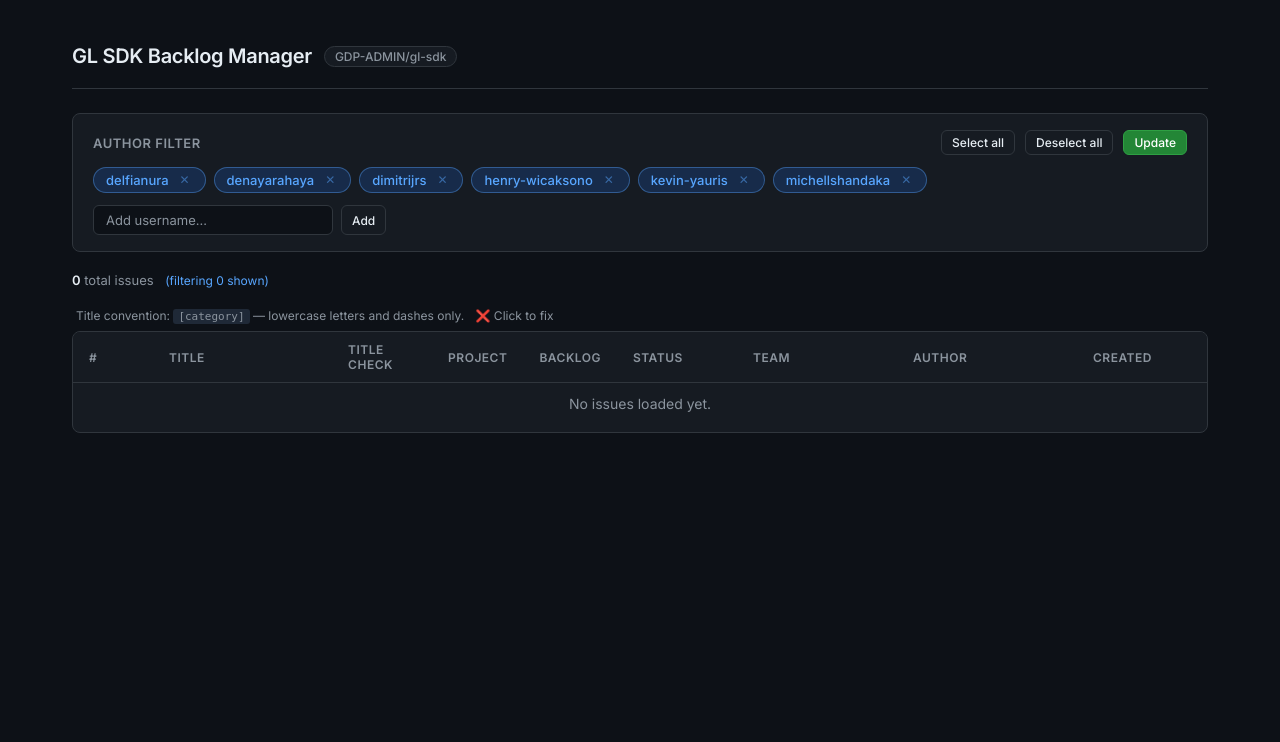
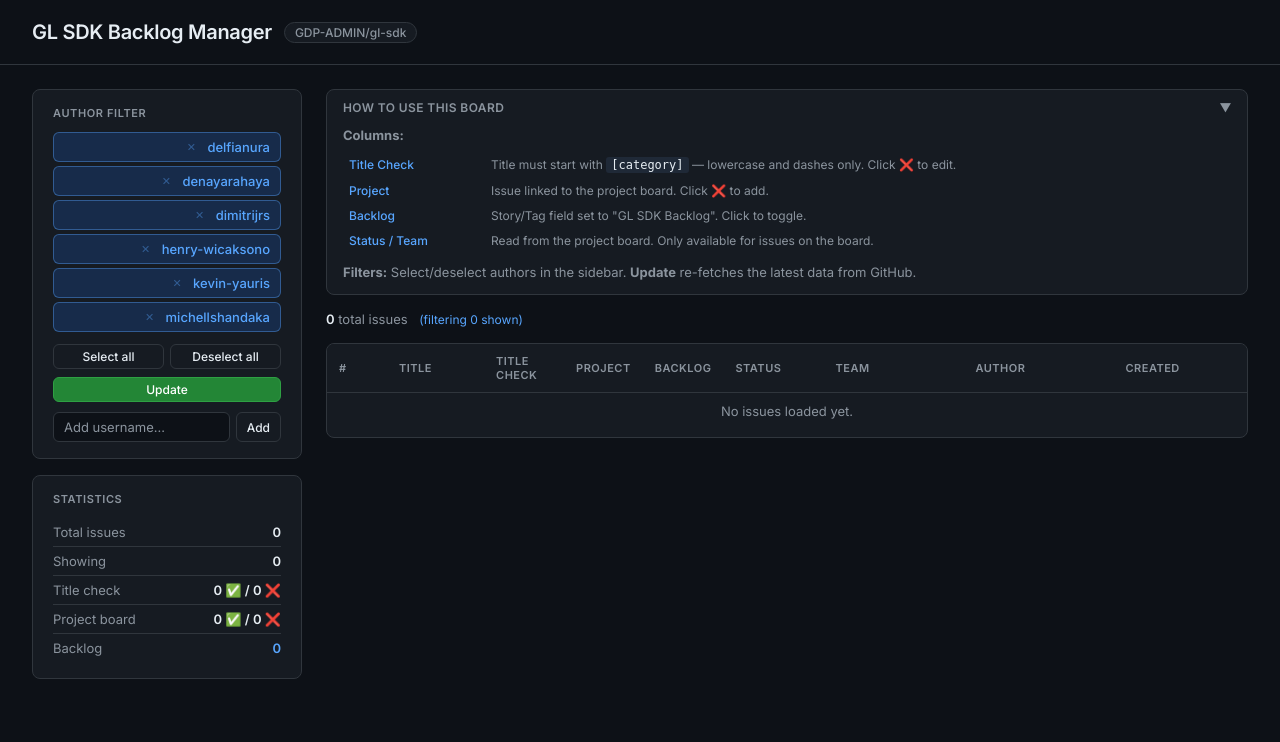
Before and after one commit to henry-wicaksono/gl-sdk-backlog-manager, a Flask app: page / in a window 1280 px wide. Shown: the top 742 px of the page. Run offline with Flask 3, Linux system fonts and the light colour scheme; data that the repository does not hold is empty.

Commit message:
Restructure layout: sidebar (author filter + stats), collapsible guide, main table area

```diff
--- a/templates/index.html
+++ b/templates/index.html
@@ -33,18 +33,22 @@
     }
 
     .container {
-      max-width: 1200px;
+      max-width: 1400px;
       margin: 0 auto;
       padding: 24px 32px 64px;
+      display: flex;
+      gap: 24px;
+      align-items: flex-start;
     }
 
     .header {
       display: flex;
       align-items: center;
       justify-content: space-between;
-      padding: 20px 0;
+      padding: 20px 32px;
       border-bottom: 1px solid var(--border);
-      margin-bottom: 24px;
+      max-width: 1400px;
+      margin: 0 auto;
     }
 
     .header-left {
@@ -68,6 +72,187 @@
       border-radius: 999px;
       border: 1px solid var(--border);
     }
+
+    /* --- Sidebar --- */
+    .sidebar {
+      width: 270px;
+      flex-shrink: 0;
+      display: flex;
+      flex-direction: column;
+      gap: 16px;
+      position: sticky;
+      top: 24px;
+    }
+
+    .card {
+      background: var(--surface);
+      border: 1px solid var(--border);
+      border-radius: 8px;
+      padding: 16px 20px;
+    }
+
+    .card-title {
+      font-size: 11px;
+      font-weight: 600;
+      color: var(--text-muted);
+      text-transform: uppercase;
+      letter-spacing: .6px;
+      margin-bottom: 12px;
+    }
+
+    /* Author chips in sidebar */
+    .sidebar-chips {
+      display: flex;
+      flex-direction: column;
+      gap: 4px;
+      margin-bottom: 12px;
+    }
+
+    .sidebar-chip {
+      display: flex;
+      align-items: center;
+      gap: 8px;
+      padding: 6px 10px;
+      border-radius: 6px;
+      font-size: 13px;
+      font-weight: 500;
+      cursor: pointer;
+      transition: all .15s;
+      user-select: none;
+      border: 1px solid transparent;
+    }
+    .sidebar-chip:hover { border-color: var(--text-muted); }
+    .sidebar-chip.active {
+      background: var(--tag-active);
+      border-color: var(--tag-active-border);
+      color: var(--accent);
+    }
+    .sidebar-chip .avatar {
+      width: 18px;
+      height: 18px;
+      border-radius: 50%;
+      flex-shrink: 0;
+    }
+    .sidebar-chip .remove {
+      margin-left: auto;
+      width: 16px;
+      height: 16px;
+      border-radius: 50%;
+      display: inline-flex;
+      align-items: center;
+      justify-content: center;
+      font-size: 11px;
+      opacity: .4;
+      transition: opacity .15s;
+      cursor: pointer;
+    }
+    .sidebar-chip .remove:hover { opacity: 1; }
+
+    .sidebar-actions {
+      display: flex;
+      gap: 6px;
+      flex-wrap: wrap;
+    }
+    .sidebar-actions .btn { flex: 1; justify-content: center; }
+
+    .add-row {
+      display: flex;
+      gap: 6px;
+    }
+    .add-row input {
+      flex: 1;
+      min-width: 0;
+      padding: 6px 10px;
+      background: var(--bg);
+      border: 1px solid var(--border);
+      border-radius: 6px;
+      color: var(--text);
+      font-size: 13px;
+      font-family: inherit;
+      outline: none;
+    }
+    .add-row input:focus { border-color: var(--accent); }
+    .add-row input::placeholder { color: var(--text-muted); }
+
+    /* --- Stats card --- */
+    .stat-row {
+      display: flex;
+      justify-content: space-between;
+      align-items: center;
+      padding: 6px 0;
+      font-size: 13px;
+    }
+    .stat-row + .stat-row { border-top: 1px solid var(--border); }
+    .stat-label { color: var(--text-muted); }
+    .stat-value { font-weight: 600; color: var(--text); }
+    .stat-value.green { color: var(--green); }
+    .stat-value.red { color: var(--red); }
+    .stat-value.accent { color: var(--accent); }
+
+    /* --- Main content --- */
+    .main-content {
+      flex: 1;
+      min-width: 0;
+    }
+
+    /* --- Guide --- */
+    .guide {
+      background: var(--surface);
+      border: 1px solid var(--border);
+      border-radius: 8px;
+      margin-bottom: 16px;
+      overflow: hidden;
+    }
+    .guide-header {
+      display: flex;
+      align-items: center;
+      justify-content: space-between;
+      padding: 10px 16px;
+      cursor: pointer;
+      user-select: none;
+      transition: background .15s;
+    }
+    .guide-header:hover { background: #ffffff08; }
+    .guide-header h2 {
+      font-size: 12px;
+      font-weight: 600;
+      color: var(--text-muted);
+      text-transform: uppercase;
+      letter-spacing: .4px;
+    }
+    .guide-arrow {
+      font-size: 12px;
+      color: var(--text-muted);
+      transition: transform .2s;
+    }
+    .guide-arrow.open { transform: rotate(90deg); }
+    .guide-body {
+      padding: 0 16px 12px;
+      font-size: 13px;
+      color: var(--text-muted);
+      line-height: 1.6;
+      display: none;
+    }
+    .guide-body.open { display: block; }
+    .guide-body code {
+      background: var(--tag-bg);
+      padding: 1px 5px;
+      border-radius: 3px;
+      font-size: 12px;
+      color: var(--text);
+    }
+    .guide-body table { width: 100%; border-collapse: collapse; margin-top: 6px; }
+    .guide-body td {
+      padding: 3px 6px;
+      vertical-align: top;
+      font-size: 12px;
+    }
+    .guide-body td:first-child {
+      white-space: nowrap;
+      color: var(--accent);
+      font-weight: 500;
+    }
+
 
     .btn {
       display: inline-flex;
@@ -98,21 +283,13 @@
     .btn-primary:hover { background: #2ea043; border-color: #3fb950; }
 
     .btn-outline { background: transparent; }
-
     .btn-sm { padding: 4px 10px; font-size: 12px; }
-
-    .btn-danger {
-      color: var(--red);
-      border-color: var(--red);
-      background: transparent;
-    }
-    .btn-danger:hover { background: #f851491a; }
 
     .status-bar {
       display: flex;
       align-items: center;
       justify-content: space-between;
-      margin-bottom: 20px;
+      margin-bottom: 16px;
       font-size: 13px;
       color: var(--text-muted);
     }
@@ -132,97 +309,6 @@
 
     .hidden { display: none !important; }
 
-    /* Filter panel */
-    .filter-panel {
-      background: var(--surface);
-      border: 1px solid var(--border);
-      border-radius: 8px;
-      padding: 16px 20px;
-      margin-bottom: 20px;
-    }
-
-    .filter-header {
-      display: flex;
-      align-items: center;
-      justify-content: space-between;
-      margin-bottom: 12px;
-    }
-
-    .filter-header h2 {
-      font-size: 13px;
-      font-weight: 600;
-      color: var(--text-muted);
-      text-transform: uppercase;
-      letter-spacing: .5px;
-    }
-
-    .filter-actions { display: flex; align-items: center; gap: 10px; }
-
-    .author-chips {
-      display: flex;
-      flex-wrap: wrap;
-      gap: 8px;
-      margin-bottom: 12px;
-    }
-
-    .chip {
-      display: inline-flex;
-      align-items: center;
-      gap: 6px;
-      padding: 4px 12px;
-      border-radius: 999px;
-      font-size: 13px;
-      font-weight: 500;
-      border: 1px solid var(--tag-border);
-      background: var(--tag-bg);
-      cursor: pointer;
-      transition: all .15s;
-      user-select: none;
-    }
-
-    .chip:hover { border-color: var(--text-muted); }
-
-    .chip.active {
-      background: var(--tag-active);
-      border-color: var(--tag-active-border);
-      color: var(--accent);
-    }
-
-    .chip .remove {
-      display: inline-flex;
-      align-items: center;
-      justify-content: center;
-      width: 16px;
-      height: 16px;
-      border-radius: 50%;
-      font-size: 12px;
-      line-height: 1;
-      opacity: .5;
-      transition: opacity .15s;
-      margin-left: 2px;
-    }
-    .chip .remove:hover { opacity: 1; }
-
-    .add-author-row {
-      display: flex;
-      gap: 8px;
-    }
-
-    .add-author-row input {
-      flex: 1;
-      max-width: 240px;
-      padding: 6px 12px;
-      background: var(--bg);
-      border: 1px solid var(--border);
-      border-radius: 6px;
-      color: var(--text);
-      font-size: 13px;
-      font-family: inherit;
-      outline: none;
-    }
-    .add-author-row input:focus { border-color: var(--accent); }
-    .add-author-row input::placeholder { color: var(--text-muted); }
-
     /* Issue table */
     .table-wrap {
       background: var(--surface);
@@ -238,8 +324,8 @@
     }
 
     .issue-table th {
-      padding: 10px 16px;
-      font-size: 12px;
+      padding: 10px 12px;
+      font-size: 11px;
       font-weight: 600;
       text-transform: uppercase;
       letter-spacing: .5px;
@@ -252,9 +338,9 @@
     }
 
     .issue-table td {
-      padding: 12px 16px;
+      padding: 10px 12px;
       border-bottom: 1px solid var(--border);
-      font-size: 14px;
+      font-size: 13px;
       vertical-align: middle;
     }
 
@@ -314,22 +398,24 @@
       color: var(--red);
     }
 
-    .col-num { width: 80px; }
-    .col-check { width: 100px; text-align: center; }
-    .col-project { width: 70px; text-align: center; }
-    .col-backlog { width: 80px; text-align: center; }
-    .col-status { width: 120px; }
-    .col-team { width: 160px; }
+    .col-num { width: 60px; }
+    .col-check { width: 80px; text-align: center; }
+    .col-project { width: 60px; text-align: center; }
+    .col-backlog { width: 70px; text-align: center; }
+    .col-status { width: 100px; }
+    .col-team { width: 140px; }
+    .col-author { width: 150px; }
+
     .project-add {
       cursor: pointer;
       display: inline-flex;
       align-items: center;
       justify-content: center;
-      width: 28px;
-      height: 28px;
+      width: 26px;
+      height: 26px;
       border-radius: 50%;
       transition: background .15s, transform .15s;
-      font-size: 16px;
+      font-size: 15px;
       line-height: 1;
     }
     .project-add:hover {
@@ -387,8 +475,6 @@
     }
     .title-editor-input:focus { border-color: var(--accent-hover); }
     .title-editor-actions { display: flex; gap: 4px; }
-    .col-author { width: 180px; }
-    .col-date { width: 130px; }
 
     /* Pagination */
     .pagination {
@@ -447,23 +539,62 @@
     </div>
   </div>
 
+  <div class="container">
+    <!-- ====== SIDEBAR ====== -->
+    <div class="sidebar">
+      <!-- Author Filter card -->
+      <div class="card">
+        <div class="card-title">Author Filter</div>
+        <div id="sidebarChips" class="sidebar-chips"></div>
+        <div class="sidebar-actions">
+          <button class="btn btn-sm btn-outline" onclick="selectAll()" style="flex:1">Select all</button>
+          <button class="btn btn-sm btn-outline" onclick="deselectAll()" style="flex:1">Deselect all</button>
+        </div>
+        <div style="margin-top:8px">
+          <button class="btn btn-sm btn-primary" id="updateBtn" onclick="updateIssues()" style="width:100%;justify-content:center">Update</button>
+        </div>
+        <div class="add-row" style="margin-top:10px">
+          <input type="text" id="newAuthorInput" placeholder="Add username..." onkeydown="if(event.key==='Enter') addAuthor()">
+          <button class="btn btn-sm" onclick="addAuthor()">Add</button>
+        </div>
+      </div>
+
+      <!-- Stats card -->
+      <div class="card">
+        <div class="card-title">Statistics</div>
+        <div id="statsBody">
+          <div class="stat-row"><span class="stat-label">Total issues</span><span class="stat-value" id="statTotal">—</span></div>
+          <div class="stat-row"><span class="stat-label">Showing</span><span class="stat-value" id="statShowing">—</span></div>
+          <div class="stat-row"><span class="stat-label">Title check</span><span class="stat-value" id="statTitleCheck">—</span></div>
+          <div class="stat-row"><span class="stat-label">Project board</span><span class="stat-value" id="statProject">—</span></div>
+          <div class="stat-row"><span class="stat-label">Backlog</span><span class="stat-value accent" id="statBacklog">—</span></div>
+        </div>
+        <div id="loadingSpinnerRow" class="hidden" style="text-align:center;padding:12px 0">
+          <div class="spinner"></div>
+        </div>
+      </div>
+    </div>
+
+    <!-- ====== MAIN CONTENT ====== -->
+    <div class="main-content">
       <!-- Error banner -->
       <div id="errorBanner" class="error-banner hidden"></div>
 
-    <!-- Author Filter Panel -->
-    <div class="filter-panel">
-      <div class="filter-header">
-        <h2>Author Filter</h2>
-        <div class="filter-actions">
-          <button class="btn btn-sm btn-outline" onclick="selectAll()">Select all</button>
-          <button class="btn btn-sm btn-outline" onclick="deselectAll()">Deselect all</button>
-          <button class="btn btn-sm btn-primary" id="updateBtn" onclick="updateIssues()">Update</button>
+      <!-- Collapsible Guide -->
+      <div class="guide">
+        <div class="guide-header" onclick="toggleGuide()">
+          <h2>How to use this board</h2>
+          <span class="guide-arrow open" id="guideArrow">▶</span>
         </div>
-      </div>
-      <div id="authorChips" class="author-chips"></div>
-      <div class="add-author-row">
-        <input type="text" id="newAuthorInput" placeholder="Add username..." onkeydown="if(event.key==='Enter') addAuthor()">
-        <button class="btn btn-sm" onclick="addAuthor()">Add</button>
+        <div class="guide-body open" id="guideBody">
+          <p><strong>Columns:</strong></p>
+          <table>
+            <tr><td>Title Check</td><td>Title must start with <code>[category]</code> — lowercase and dashes only. Click ❌ to edit.</td></tr>
+            <tr><td>Project</td><td>Issue linked to the project board. Click ❌ to add.</td></tr>
+            <tr><td>Backlog</td><td>Story/Tag field set to "GL SDK Backlog". Click to toggle.</td></tr>
+            <tr><td>Status / Team</td><td>Read from the project board. Only available for issues on the board.</td></tr>
+          </table>
+          <p style="margin-top:8px"><strong>Filters:</strong> Select/deselect authors in the sidebar. <strong>Update</strong> re-fetches the latest data from GitHub.</p>
         </div>
       </div>
 
@@ -475,8 +606,6 @@
         </div>
         <div id="loadingSpinner" class="spinner hidden"></div>
       </div>
-
-    <div style="font-size:12px;color:var(--text-muted);margin-bottom:8px;padding:0 4px">Title convention: <code style="background:var(--tag-bg);padding:1px 5px;border-radius:3px;font-size:11px">[category]</code> — lowercase letters and dashes only. <span style="margin-left:8px">❌ Click to fix</span></div>
 
       <div class="table-wrap">
         <table class="issue-table">
@@ -505,10 +634,11 @@
         <div id="pagination" class="pagination hidden"></div>
       </div>
     </div>
+  </div>
 
   <script>
     // --- State ---
-    const PER_PAGE = 20;
+    const PER_PAGE = 25;
 
     let allAuthors = [];
     let activeAuthors = new Set();
@@ -528,10 +658,17 @@
       return r.json();
     }
 
+    // --- Guide toggle ---
+    function toggleGuide() {
+      const body = document.getElementById('guideBody');
+      const arrow = document.getElementById('guideArrow');
+      body.classList.toggle('open');
+      arrow.classList.toggle('open');
+    }
+
     // --- Authors ---
     async function loadAuthors() {
       allAuthors = await apiGet('/api/authors');
-      // Pre-select all authors so the chips look ready
       allAuthors.forEach(a => activeAuthors.add(a));
       renderChips();
     }
@@ -541,11 +678,11 @@
     }
 
     function renderChips() {
-      const container = document.getElementById('authorChips');
+      const container = document.getElementById('sidebarChips');
       container.innerHTML = allAuthors.map(a =>
-        `<span class="chip ${activeAuthors.has(a) ? 'active' : ''}" onclick="toggleAuthor('${esc(a)}')">
+        `<span class="sidebar-chip ${activeAuthors.has(a) ? 'active' : ''}" onclick="toggleAuthor('${esc(a)}')">
+          <span class="remove" onclick="event.stopPropagation(); removeAuthor('${esc(a)}')">✕</span>
           ${esc(a)}
-          <span class="remove" onclick="event.stopPropagation(); removeAuthor('${esc(a)}')">✕</span>
         </span>`
       ).join('');
     }
@@ -597,10 +734,12 @@
     async function updateIssues() {
       const btn = document.getElementById('updateBtn');
       const spinner = document.getElementById('loadingSpinner');
+      const spinnerRow = document.getElementById('loadingSpinnerRow');
       const errorBanner = document.getElementById('errorBanner');
 
       btn.disabled = true;
       spinner.classList.remove('hidden');
+      spinnerRow.classList.remove('hidden');
       errorBanner.classList.add('hidden');
 
       try {
@@ -613,15 +752,35 @@
       } finally {
         btn.disabled = false;
         spinner.classList.add('hidden');
+        spinnerRow.classList.add('hidden');
       }
     }
 
     function getFilteredIssues() {
-      // Any selected authors → filter by them. None selected → show all.
       if (activeAuthors.size > 0) {
         return allIssues.filter(i => activeAuthors.has(i.author));
       }
       return allIssues;
+    }
+
+    function updateStats() {
+      const filtered = getFilteredIssues();
+      const totalFiltered = filtered.length;
+      const totalAll = allIssues.length;
+
+      document.getElementById('statTotal').textContent = totalAll;
+      document.getElementById('statShowing').textContent = totalFiltered;
+
+      const titleOk = filtered.filter(i => i.title_check).length;
+      const titleBad = totalFiltered - titleOk;
+      document.getElementById('statTitleCheck').innerHTML = `${titleOk} <span style="color:var(--green)">✅</span> / ${titleBad} <span style="color:var(--red)">❌</span>`;
+
+      const inProj = filtered.filter(i => i.in_project).length;
+      const notProj = totalFiltered - inProj;
+      document.getElementById('statProject').innerHTML = `${inProj} <span style="color:var(--green)">✅</span> / ${notProj} <span style="color:var(--red)">❌</span>`;
+
+      const backlogged = filtered.filter(i => i.story_tag === 'GL SDK Backlog').length;
+      document.getElementById('statBacklog').textContent = backlogged;
     }
 
     function renderIssues() {
@@ -644,6 +803,9 @@
         filteredLabel.classList.add('hidden');
       }
 
+      // Update stats
+      updateStats();
+
       // Pagination
       const totalPages = Math.max(1, Math.ceil(totalFiltered / PER_PAGE));
       if (currentPage > totalPages) currentPage = totalPages;
@@ -661,17 +823,17 @@
         `<tr>
           <td><a href="${esc(issue.html_url)}" target="_blank" class="issue-number">#${issue.number}</a></td>
           <td><a href="${esc(issue.html_url)}" target="_blank" class="issue-title">${esc(issue.title)}</a></td>
-          <td style="text-align:center;font-size:16px">
+          <td style="text-align:center;font-size:15px">
             ${issue.title_check ? '✅' : `<span class="title-fix" onclick="editTitle(${issue.number})" title="Click to fix title">❌</span>`}
           </td>
-          <td style="text-align:center;font-size:16px">
+          <td style="text-align:center;font-size:15px">
             ${issue.in_project ? '✅' : `<span class="project-add" data-issue="${issue.number}" data-node-id="${esc(issue.node_id)}" onclick="addToProject(this)">❌</span>`}
           </td>
-          <td style="text-align:center;font-size:16px">
+          <td style="text-align:center;font-size:15px">
             <span class="backlog-toggle ${issue.in_project ? 'clickable' : 'disabled'}" data-issue="${issue.number}" data-item-id="${esc(issue.project_item_id || '')}" data-current="${esc(issue.story_tag || '')}" onclick="${issue.in_project ? `toggleBacklog(this)` : ''}">${issue.story_tag === 'GL SDK Backlog' ? '✅' : '❌'}</span>
           </td>
-          <td style="font-size:13px;color:var(--text-muted)">${esc(issue.project_status || '')}</td>
-          <td style="font-size:13px;color:var(--text-muted)">${esc(issue.project_team || '')}</td>
+          <td style="font-size:12px;color:var(--text-muted)">${esc(issue.project_status || '')}</td>
+          <td style="font-size:12px;color:var(--text-muted)">${esc(issue.project_team || '')}</td>
           <td class="author-cell">
             <span class="author-inner">
               <img src="${esc(issue.author_avatar)}" alt="" class="author-avatar" loading="lazy">
@@ -745,24 +906,15 @@
       const rows = tbody.querySelectorAll('tr');
       let targetRow = null;
       for (const row of rows) {
-        if (row.querySelector(`[data-issue="${issueNumber}"]`)) {
-          targetRow = row;
-          break;
-        }
-      }
-      // Fallback: find by scanning links for #number
-      if (!targetRow) {
-        for (const row of rows) {
         const link = row.querySelector('.issue-number');
         if (link && link.textContent === `#${issueNumber}`) {
           targetRow = row;
           break;
         }
       }
-      }
       if (!targetRow) return;
 
-      const titleCell = targetRow.querySelectorAll('td')[1]; // 2nd column
+      const titleCell = targetRow.querySelectorAll('td')[1];
       if (!titleCell) return;
 
       titleCell.innerHTML = `
```
Also changed, not shown: other parts of templates/index.html (+32 -31 lines). Lines whose indentation alone changed are shown as unchanged.
